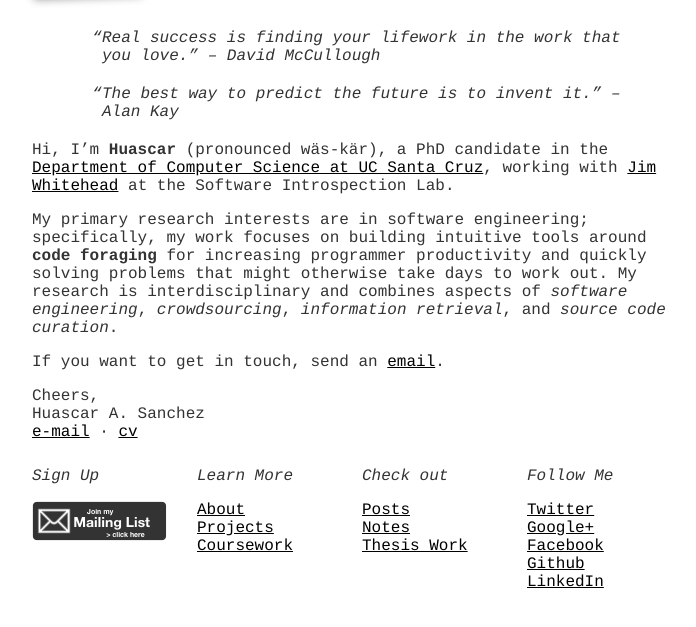
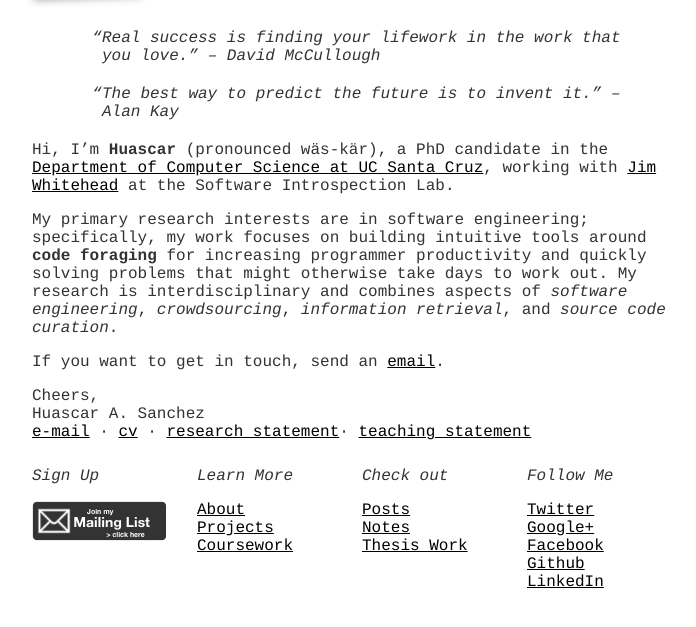
Before and after one commit to hsanchez/hsanchez.github.io, a Jekyll site: the page built from index.md, in a window 1280 px wide, cut to the strip 218-845 px from the top of the page. Shown: the whole strip, without its empty margins (278-974 px from the left). Built offline with Jekyll 4.4.1, drawn with Linux system fonts in a browser that asks for light colours; Markdown is read by kramdown in place of the engine named in the settings.

Commit message:
adds research and teaching statements

```diff
--- a/index.md
+++ b/index.md
@@ -19,5 +19,5 @@ If you want to get in touch, send an [email](mailto:hsanchez@cs.ucsc.edu).
 
 Cheers,
 Huascar A. Sanchez
-[e-mail](mailto:hsanchez@cs.ucsc.edu)&nbsp;·&nbsp;[cv](./static/huascarsanchez.cv.pdf)&nbsp;
+[e-mail](mailto:hsanchez@cs.ucsc.edu)&nbsp;·&nbsp;[cv](./static/huascarsanchez.cv.pdf)&nbsp;·&nbsp;[research statement](./static/huascarsanchez-research.pdf)·&nbsp;[teaching statement](./static/huascarsanchez-teaching.pdf)
 <!-- ·&nbsp;[resume](./static/hidden) -->
```
Also changed, not shown: 3 other files.
